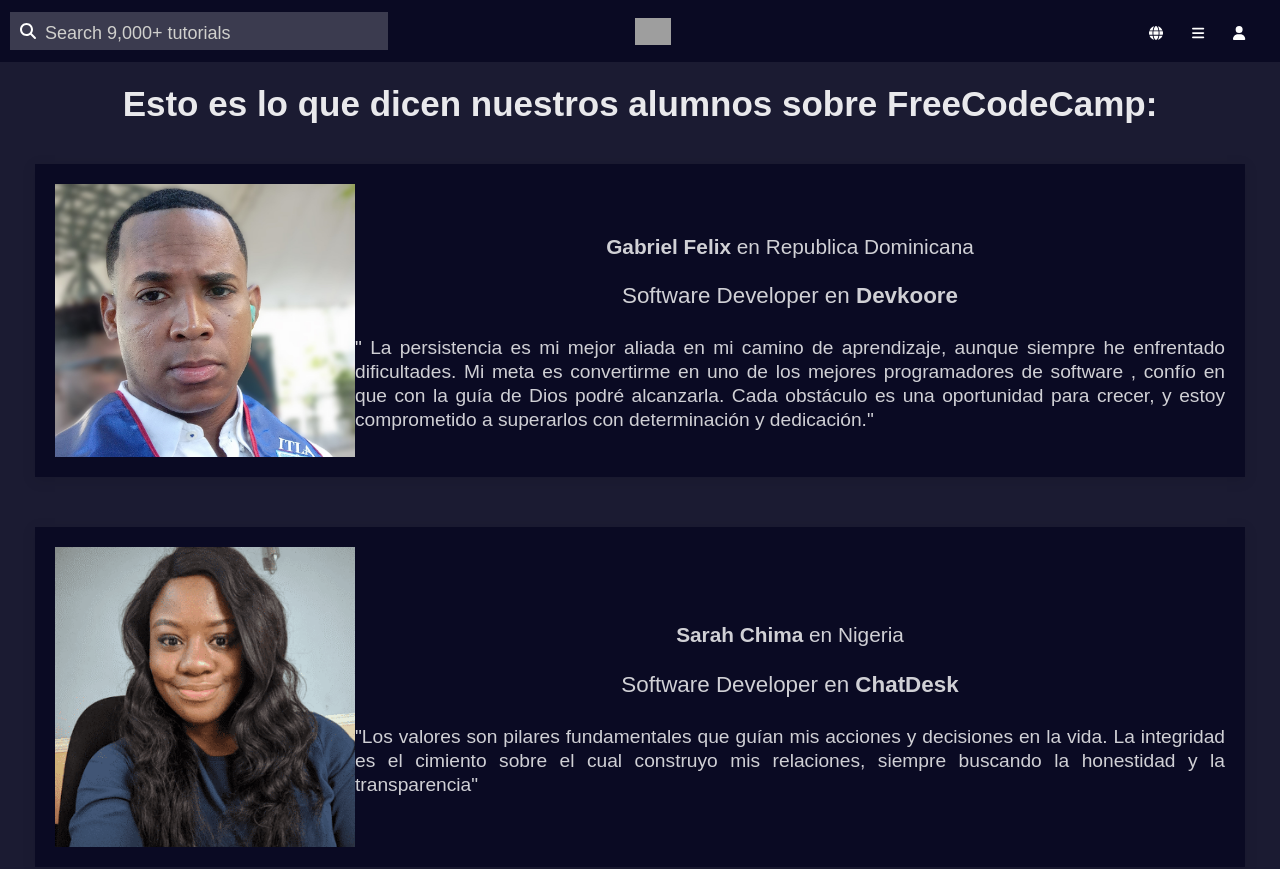
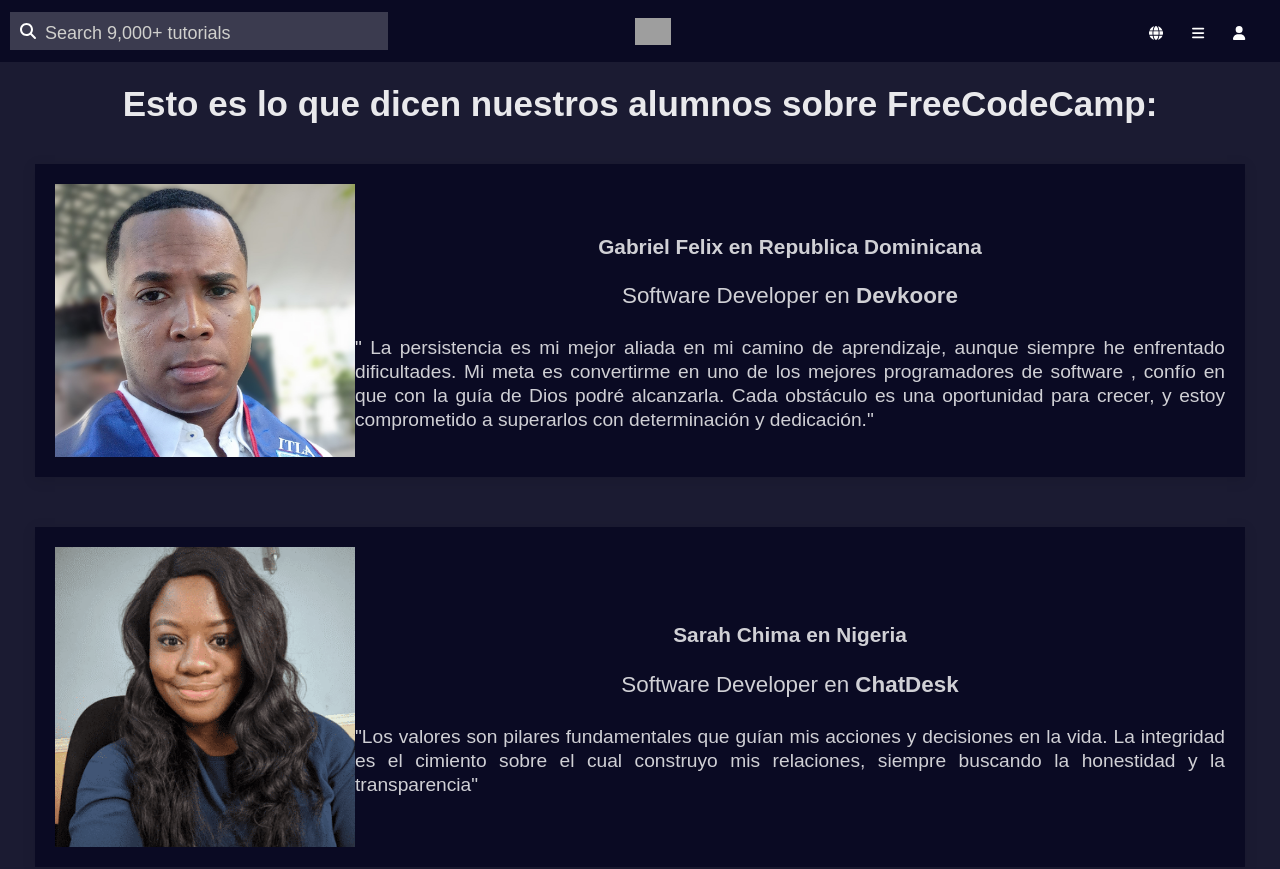
Before and after one commit to gfelix01/Clon_testimoniosfreecodecamp, a React (Create React App) app: page / in a window 1280 px wide. Shown: the top 869 px of the page. Built offline with nearby package versions, Linux system fonts and the light colour scheme; grey boxes are pictures that could not be loaded.

Commit message:
update public/index.html and Testimonio.css

```diff
--- a/src/hojas-de-estilo/Testimonio.css
+++ b/src/hojas-de-estilo/Testimonio.css
@@ -43,7 +43,7 @@
     text-align: center;
     font-size: 1.3rem;
     margin-bottom: 5px;
-    font-weight: 400;
+    font-weight: 400px;
 }
 
 .cargo-testimonio {
@@ -58,12 +58,12 @@
     font-size: 1.2rem;
     text-align: justify;
     margin: auto;
-    /* Esto centrará horizontalmente el bloque de texto */
     line-height: 1.5rem;
 }
 
 
 @media only screen and (max-width: 600px) {
+
     .texto-testimonio {
         font-size: 3rem;
         line-height: 1.3rem;
```
